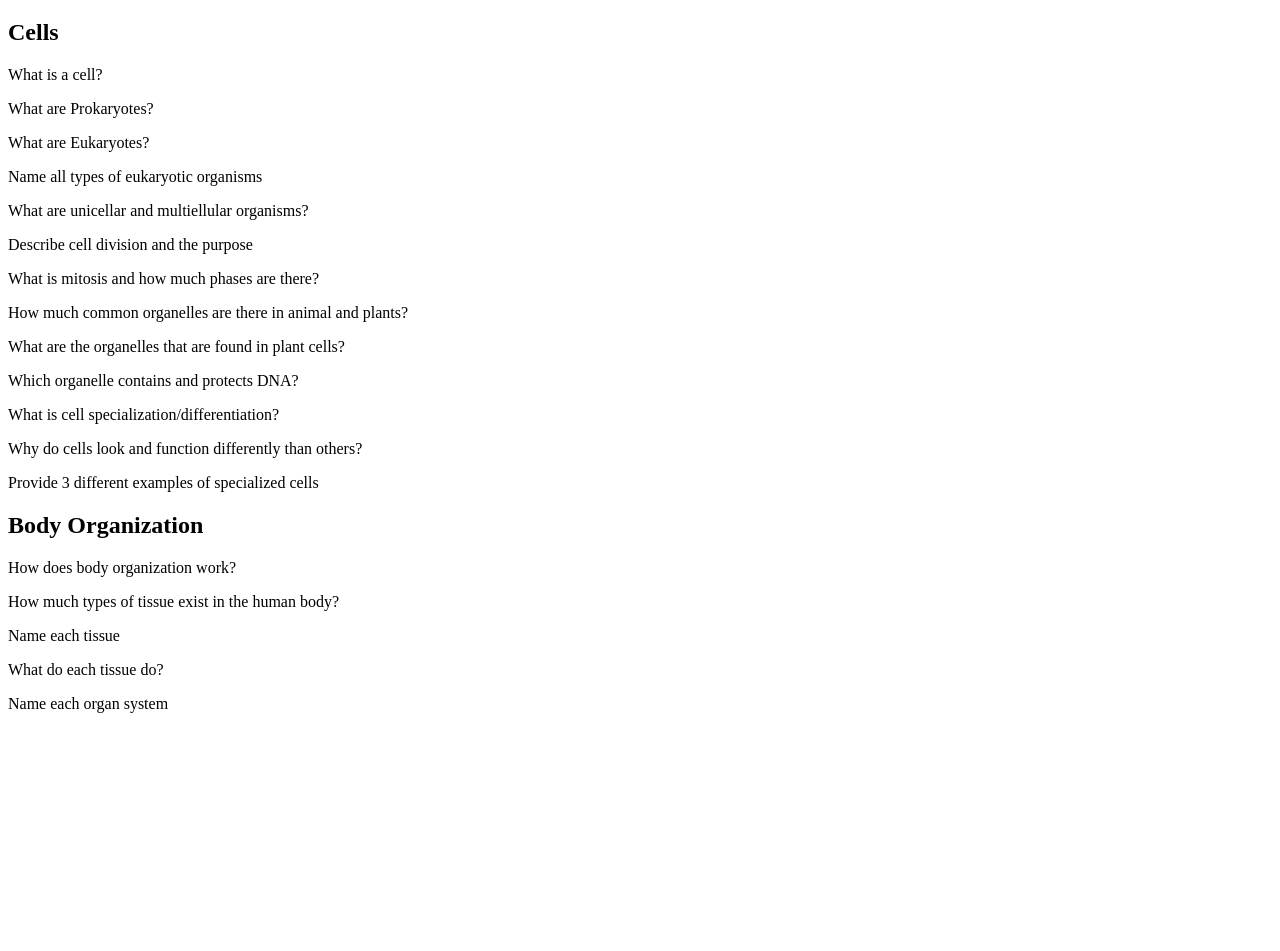
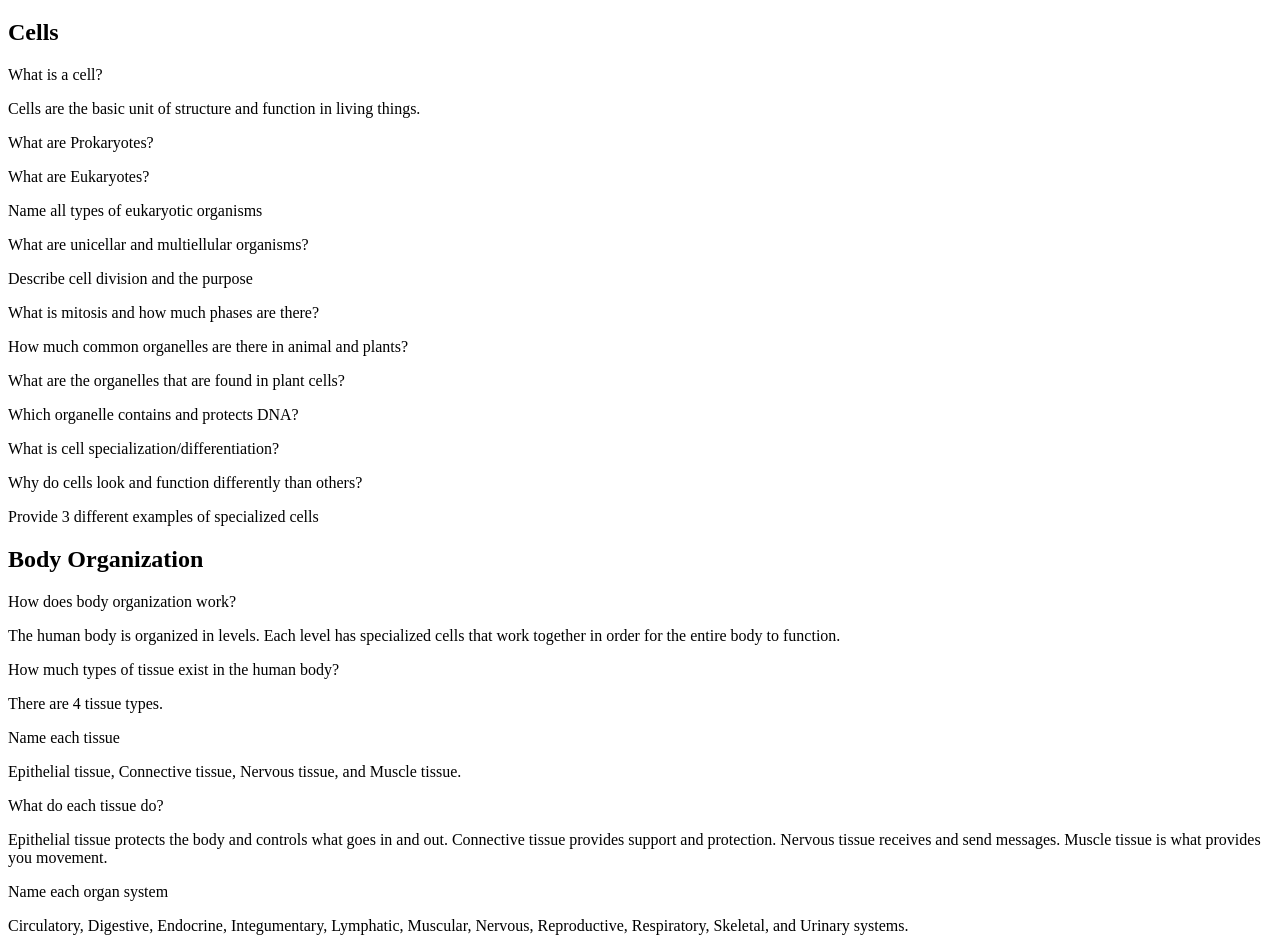
Before and after one commit to MelanieCampuzano/Quiz-web-App, a plain HTML site: page index.html in a window 1280 px wide. Shown: the part 61-1012 px from the top of the page. Before the commit the page ends 800 px from the top, so only its background shows below. Drawn offline with Linux system fonts and the light colour scheme.

Commit message:
Feat: add all body org. answers

```diff
--- a/index.html
+++ b/index.html
@@ -8,6 +8,7 @@
 		<h1> Biology /h1>
 		<h2> Cells </h2>
 		<p> What is a cell? </p>
+		<p> Cells are the basic unit of structure and function in living things. </p>
 		<p> What are Prokaryotes? </p>
 		<p> What are Eukaryotes?</p>
 		<p> Name all types of eukaryotic organisms </p>
@@ -23,11 +24,15 @@
 
 		<h2> Body Organization</h2>
 		<p> How does body organization work? </p>
+		<p> The human body is organized in levels. Each level has specialized cells that work together in order for the entire body to function. </p>
 		<p> How much types of tissue exist in the human body? </p>
+		<p> There are 4 tissue types. </p>
 		<p> Name each tissue </p>
+		<p> Epithelial tissue, Connective tissue, Nervous tissue, and Muscle tissue. </p>
 		<p> What do each tissue do? </p>
+		<p> Epithelial tissue protects the body and controls what goes in and out. Connective tissue provides support and protection. Nervous tissue receives and send messages. Muscle tissue is what provides you movement. </p>
 		<p> Name each organ system </p>
-
+		<p> Circulatory, Digestive, Endocrine, Integumentary, Lymphatic, Muscular, Nervous, Reproductive, Respiratory, Skeletal, and Urinary systems. </p>
 
 	</body>
 </html>
```
